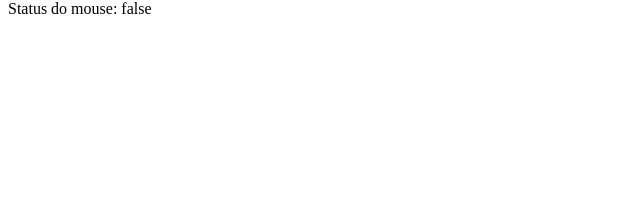
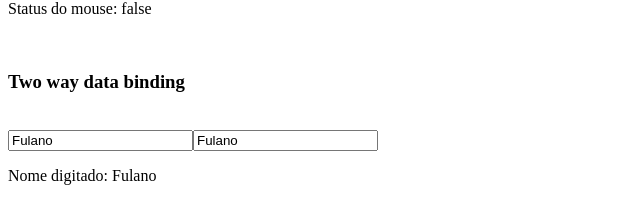
Before and after one commit to victorquoos/first-project, an Angular app: page / in a window 1280 px wide. Shown: the part 741-939 px from the top of the page, without its empty margins (0-640 px from the left). Before the commit the page ends 800 px from the top, so only its background shows below. Built offline with nearby package versions, Linux system fonts and the light colour scheme.

Commit message:
Two way data binding

```diff
--- a/src/app/data-binding/data-binding.component.html
+++ b/src/app/data-binding/data-binding.component.html
@@ -24,3 +24,11 @@
   <span (mouseover)="onMouseOver()" (mouseout)="onMouseOut()">Passe o mouse</span>
   <p>Status do mouse: {{isMouseOver}}</p>
 </section>
+<br>
+<section>
+  <h3>Two way data binding</h3>
+  <br>
+  <input type="text" [(ngModel)]="nome">
+  <input type="text" [(ngModel)]="nome">
+  <p>Nome digitado: {{nome}}</p>
+</section>
```
Also changed, not shown: src/app/app.module.ts (+5 -10 lines).
